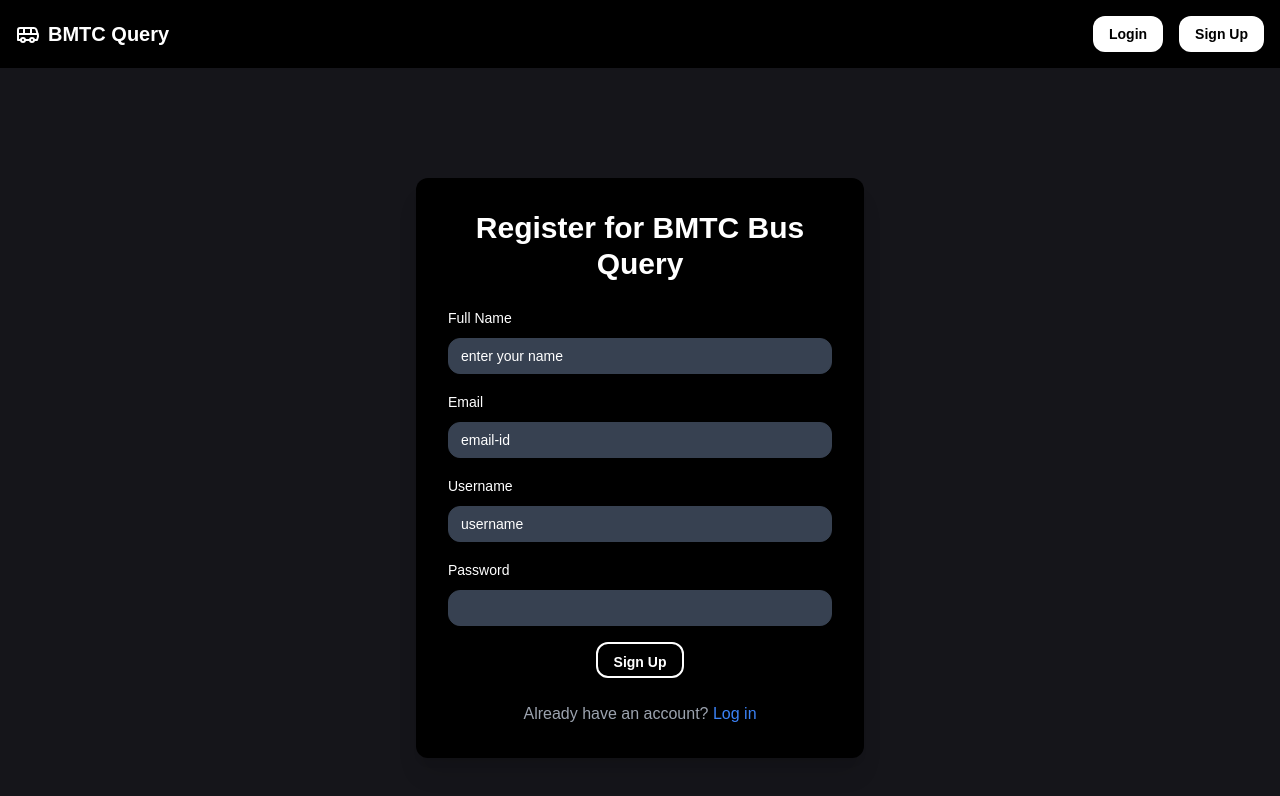
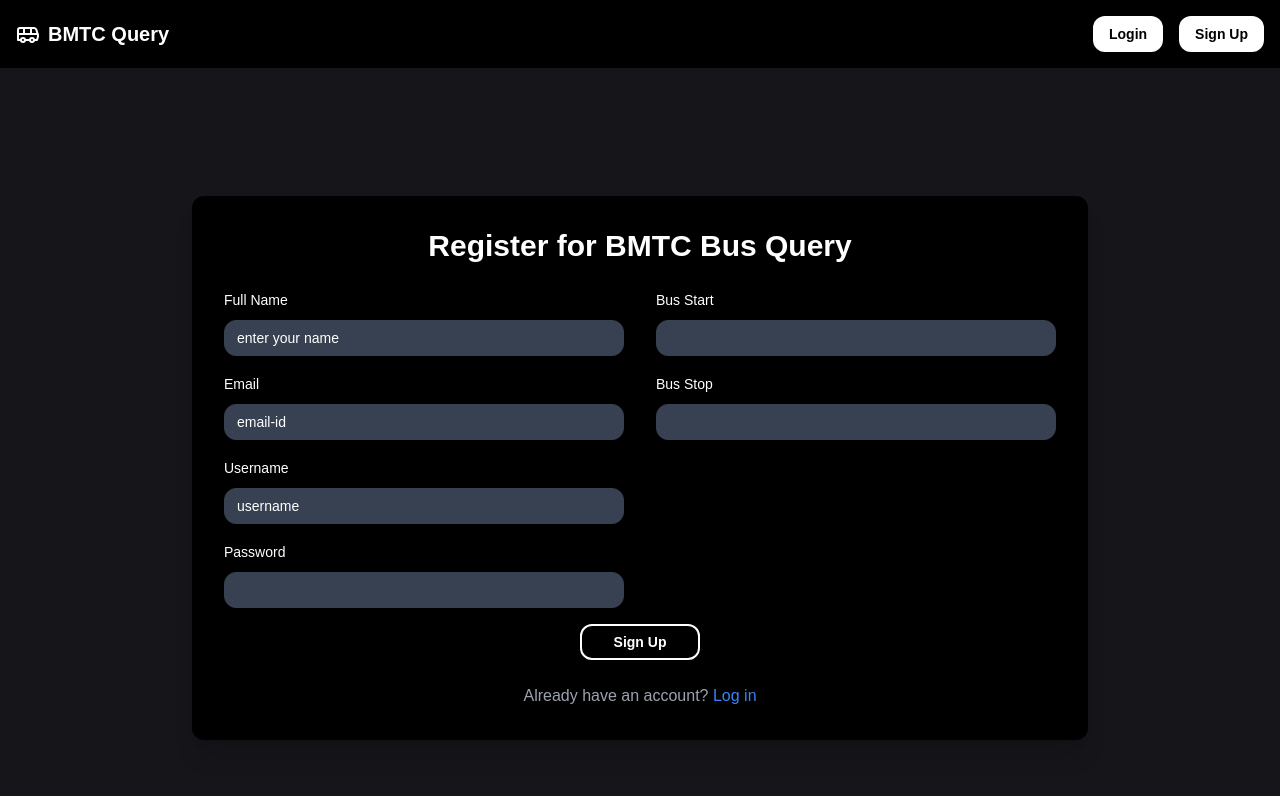
Before and after one commit to Pro696969/BMTC-Querying, a Next.js app in the folder frontend/: page /signup in a window 1280 px wide. Shown: the top 796 px of the page. Built offline with nearby package versions, Linux system fonts and the light colour scheme.

Commit message:
ui stuff

```diff
--- a/frontend/src/app/login/page.js
+++ b/frontend/src/app/login/page.js
@@ -6,7 +6,7 @@
 import { UserCredentials } from '../../components/usercontext/UserCredentialsProvider';
 
 const LoginPage = () => {
-  const { setUsername } = useContext(UserCredentials);
+  const { setUsername, setUsermailid, setBusstart, setBusstop } = useContext(UserCredentials);
   const [inputUsername, setInputUsername] = useState('');
   const [password, setPassword] = useState('');
   const [message, setMessage] = useState('')
@@ -24,6 +24,9 @@
     }).then((res) => res.json()).then((data) => {
       if (data.logged === "1") {
         setUsername(inputUsername)
+        setUsermailid(data.emailid)
+        setBusstart(data.busstart)
+        setBusstop(data.busstop)
         router.push('/')
         console.log("well done")
       }
--- a/frontend/src/app/profile/page.js
+++ b/frontend/src/app/profile/page.js
@@ -8,12 +8,12 @@
 import { UserCredentials } from '../../components/usercontext/UserCredentialsProvider'
 
 export default function ProfilePage() {
-  const { username, usermailid } = useContext(UserCredentials);
+  const { username, usermailid, busstart, busstop} = useContext(UserCredentials);
   const user = {
     user_id: "BMTC123456",
     user_name: username,
-    user_start_stop: "Majestic",
-    user_end_stop: "Whitefield",
+    user_start_stop: busstart,
+    user_end_stop: busstop,
     email: usermailid,
     notifications: true,
     favoriteRoutes: [
--- a/frontend/src/app/signup/page.js
+++ b/frontend/src/app/signup/page.js
@@ -7,14 +7,16 @@
 import Link from 'next/link'
 
 export default function SignUp() {
-    const { setUsermailid } = useContext(UserCredentials);
+    const { setUsermailid, setBusstart, setBusstop } = useContext(UserCredentials);
     const [formData, setFormData] = useState({
         username: '',
         password: '',
         email: '',
         name: '',
+        bus_start: '',
+        bus_stop: ''
     })
-    const [message, setMessage] = useState('') // State for displaying messages
+    const [message, setMessage] = useState('')
 
     const handleChange = (e) => {
         setFormData({
@@ -34,13 +36,17 @@
                 body: JSON.stringify({
                     inputUsername: formData.username,
                     password: formData.password,
-                    emailid: formData.email
+                    emailid: formData.email,
+                    busstart: formData.bus_start,
+                    busstop: formData.bus_stop
                 }),
             })
 
             const data = await response.json()
             if (data.signed === "1") {
                 setUsermailid(formData.email)
+                setBusstart(formData.bus_start)
+                setBusstop(formData.bus_stop)
                 setMessage(data.message)
             } else {
                 setMessage(data.message)
@@ -53,9 +59,11 @@
 
     return (
         <div className="flex items-center justify-center min-h-screen bg-[#15151a]">
-            <div className="w-full max-w-md p-8 space-y-6 bg-black rounded-xl shadow-xl">
+            <div className="w-full max-w-4xl p-8 space-y-6 bg-black rounded-xl shadow-xl">
                 <h1 className="text-3xl font-bold text-center text-white">Register for BMTC Bus Query</h1>
                 <form onSubmit={handleSubmit} className="space-y-4">
+                    <div className="flex space-x-8">
+                        <div className="flex-1 space-y-4">
                             <div className="space-y-2">
                                 <Label htmlFor="name" className="text-white">Full Name</Label>
                                 <Input
@@ -104,9 +112,37 @@
                                     onChange={handleChange}
                                 />
                             </div>
-                    <Button type="submit" className="grid justify-self-center text-white hover:text-blue-500 hover:border-blue-500 font-semibold border-white border-2 rounded-xl">
+                        </div>
+                        <div className="flex-1 space-y-4">
+                            <div className="space-y-2">
+                                <Label htmlFor="bus_start" className="text-white">Bus Start</Label>
+                                <Input
+                                    id="bus_start"
+                                    name="bus_start"
+                                    type="text"
+                                    required
+                                    className="w-full bg-gray-700 text-white border-gray-700 rounded-xl"
+                                    onChange={handleChange}
+                                />
+                            </div>
+                            <div className="space-y-2">
+                                <Label htmlFor="bus_stop" className="text-white">Bus Stop</Label>
+                                <Input
+                                    id="bus_stop"
+                                    name="bus_stop"
+                                    type="text"
+                                    required
+                                    className="w-full bg-gray-700 text-white border-gray-700 rounded-xl"
+                                    onChange={handleChange}
+                                />
+                            </div>
+                        </div>
+                    </div>
+                    <div className="flex justify-center mt-6">
+                        <Button type="submit" className="px-8 py-2 text-white hover:text-blue-500 hover:border-blue-500 font-semibold border-white border-2 rounded-xl">
                             Sign Up
                         </Button>
+                    </div>
                 </form>
                 <p className="text-center text-gray-400">
                     Already have an account?{' '}
--- a/frontend/src/components/usercontext/UserCredentialsProvider.js
+++ b/frontend/src/components/usercontext/UserCredentialsProvider.js
@@ -7,9 +7,13 @@
 export const UserCredentialsProvider = ({ children }) => {
   const [username, setUsername] = useState('');
   const [usermailid, setUsermailid] = useState('');
+  const [busstart, setBusstart] = useState('');
+  const [busstop, setBusstop] = useState('');
 
   return (
-    <UserCredentials.Provider value={{ username, setUsername, usermailid, setUsermailid }}>
+    <UserCredentials.Provider value={{
+      username, setUsername, usermailid, setUsermailid, busstart, setBusstart, busstop, setBusstop
+    }}>
       {children}
     </UserCredentials.Provider>
   );
```
Lines whose indentation alone changed are shown as unchanged.
